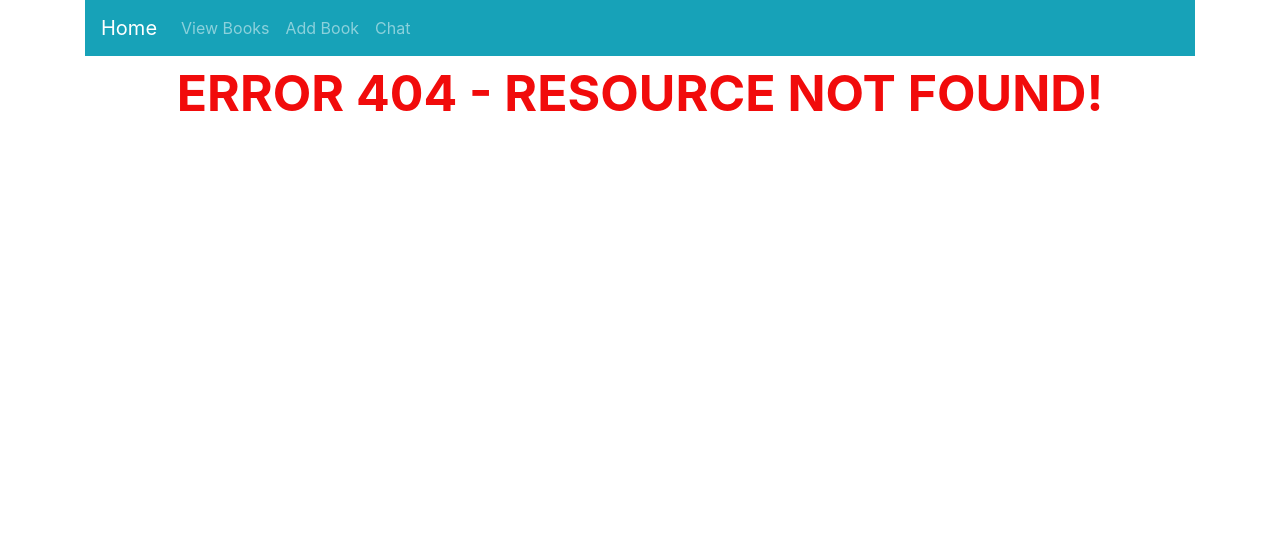
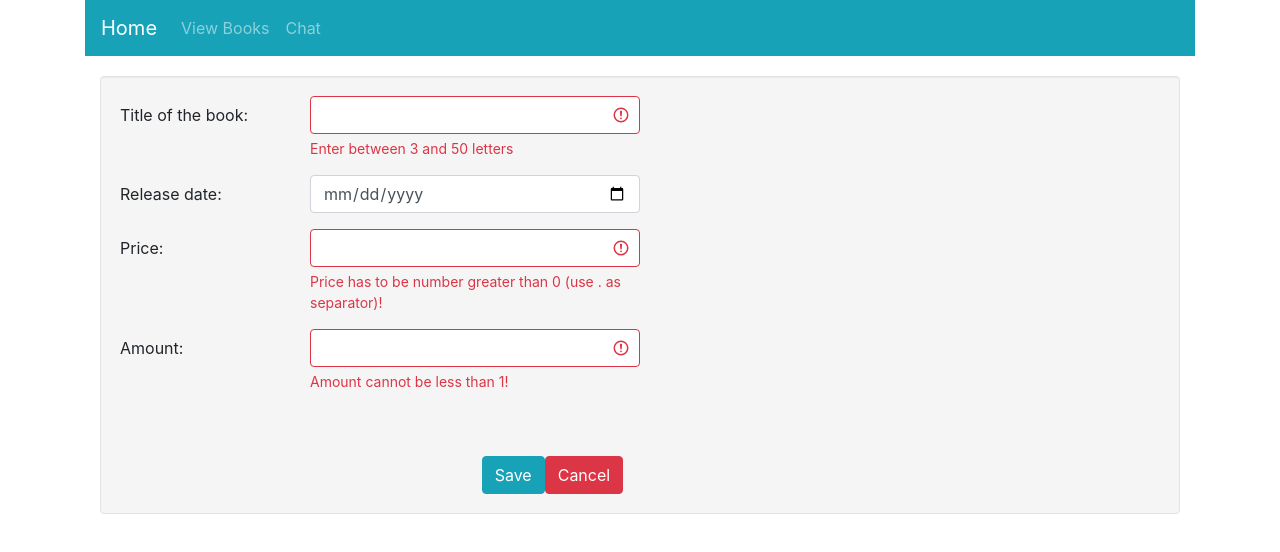
Before and after one commit to dydzio0614/SB_Proj_Client, a Vue app: page /books/create in a window 1280 px wide. Before the commit this address had no page. Shown: the top 552 px of the page. Built offline with nearby package versions, Linux system fonts and the light colour scheme.

Commit message:
Implement CRUD add operation for book

```diff
--- a/src/components/Navbar.vue
+++ b/src/components/Navbar.vue
@@ -6,7 +6,6 @@
     <b-navbar-brand :to="{ name: 'Home' }">Home</b-navbar-brand>
     <b-navbar-nav>
       <b-nav-item :to="{ name: 'BookList' }">View Books</b-nav-item>
-      <b-nav-item href="#">Add Book</b-nav-item>
       <b-nav-item href="#">Chat</b-nav-item>
     </b-navbar-nav>
   </b-navbar>
--- /dev/null
+++ b/src/components/book/BookCreate.vue
@@ -0,0 +1,172 @@
+<template>
+  <b-container fluid>
+    <div class="form-wrapper">
+      <b-form @submit.prevent="createBook">
+        <b-form-group
+          :label-cols="2"
+          breakpoint="md"
+          horizontal
+          label="Title of the book:"
+          for="title">
+          <b-col :md="5">
+            <b-input
+              id="title"
+              v-model="formData.title"
+              :state="titleState"
+              maxlength="50"
+              aria-describedby="titleLiveFeedback"
+              required />
+            <b-form-invalid-feedback id="titleLiveFeedback">
+              Enter between 3 and 50 letters
+            </b-form-invalid-feedback>
+          </b-col>
+        </b-form-group>
+
+        <b-form-group
+          :label-cols="2"
+          breakpoint="md"
+          horizontal
+          label="Release date:"
+          for="releaseDate">
+          <b-col :md="5">
+            <b-input
+              id="releaseDate"
+              v-model="formData.releaseDate"
+              type="date"
+              required />
+          </b-col>
+        </b-form-group>
+
+        <b-form-group
+          :label-cols="2"
+          breakpoint="md"
+          horizontal
+          label="Price:"
+          for="price">
+          <b-col :md="5">
+            <b-input
+              id="price"
+              v-model="formData.price"
+              :state="priceState"
+              aria-describedby="priceLiveFeedback"
+              required />
+            <b-form-invalid-feedback id="priceLiveFeedback">
+              Price has to be number greater than 0 (use . as separator)!
+            </b-form-invalid-feedback>
+          </b-col>
+        </b-form-group>
+
+        <b-form-group
+          :label-cols="2"
+          breakpoint="md"
+          horizontal
+          label="Amount:"
+          for="amount">
+          <b-col :md="5">
+            <b-input
+              id="amount"
+              v-model="formData.amount"
+              :state="amountState"
+              type="number"
+              aria-describedby="amountLiveFeedback"
+              required />
+            <b-form-invalid-feedback id="amountLiveFeedback">
+              Amount cannot be less than 1!
+            </b-form-invalid-feedback>
+          </b-col>
+        </b-form-group>
+        <br><br>
+        <b-col
+          :md="5"
+          offset="4">
+          <b-button
+            type="submit"
+            variant="info">Save</b-button>
+          <b-button
+            :to="{ name: 'BookList' }"
+            variant="danger">Cancel</b-button>
+        </b-col>
+      </b-form>
+    </div>
+    <b-modal
+      ref="alertModal"
+      :title="alertModalTitle"
+      :ok-only="true"
+      @ok="onAlertModalOkClick">
+      <p class="my-4">{{ alertModalContent }}</p>
+    </b-modal>
+  </b-container>
+</template>
+<script>
+import BookService from '@/api-services/book.service'
+
+export default {
+  computed: {
+    titleState () {
+      return this.formData.title.length >= 3
+    },
+    priceState () {
+      var correctMatch = this.formData.price.match(/^\d+(\.\d{2})$/)
+      if (correctMatch) {
+        return true
+      } else return false
+    },
+    amountState () {
+      return this.formData.amount > 0
+    }
+  },
+  name: 'BookCreate',
+  data () {
+    return {
+      formData: {
+        title: '',
+        releaseDate: '',
+        price: '',
+        amount: ''
+      },
+      alertModalTitle: '',
+      alertModalContent: '',
+      isSuccessfully: false
+    }
+  },
+  methods: {
+    createBook () {
+      BookService.create(this.formData).then(() => {
+        this.isSuccessfully = true
+        this.alertModalTitle = 'Successfully'
+        this.alertModalContent = 'Successfully created Book'
+        this.$refs.alertModal.show()
+
+        this.formData = {
+          title: '',
+          releaseDate: '',
+          price: '',
+          amount: ''
+        }
+      }).catch((error) => {
+        this.isSuccessfully = false
+        this.alertModalTitle = 'Error'
+        this.alertModalContent = error.response.data
+        this.$refs.alertModal.show()
+      })
+    },
+    onAlertModalOkClick () {
+      if (this.isSuccessfully) {
+        this.$router.push({ name: 'BookList' })
+      }
+    }
+  }
+}
+</script>
+<style>
+.form-wrapper {
+  margin-top: 20px;
+  min-height: 20px;
+  padding: 19px;
+  margin-bottom: 20px;
+  background-color: #f5f5f5;
+  border: 1px solid #e3e3e3;
+  border-radius: 4px;
+  box-shadow: inset 0 1px 1px rgba(0,0,0,.05);
+}
+</style>
--- a/src/components/book/BookList.component.vue
+++ b/src/components/book/BookList.component.vue
@@ -4,7 +4,7 @@
       <b-col
         md="2"
         offset-md="10">
-        <a href="#">Add book</a>
+        <router-link :to="{ name: 'BookCreate' }">Add book</router-link>
       </b-col>
     </b-row>
     <br>
--- a/src/router/index.js
+++ b/src/router/index.js
@@ -3,6 +3,7 @@ import Router from 'vue-router'
 import Home from '@/components/Home'
 import NotFound from '@/components/error-pages/NotFound'
 import BookList from '@/components/book/BookList.component'
+import BookCreate from '@/components/book/BookCreate'
 
 Vue.use(Router)
 
@@ -20,6 +21,11 @@ export default new Router({
       component: BookList
     },
     {
+      path: '/books/create',
+      name: 'BookCreate',
+      component: BookCreate
+    },
+    {
       path: '*',
       name: 'NotFound',
       component: NotFound
```
